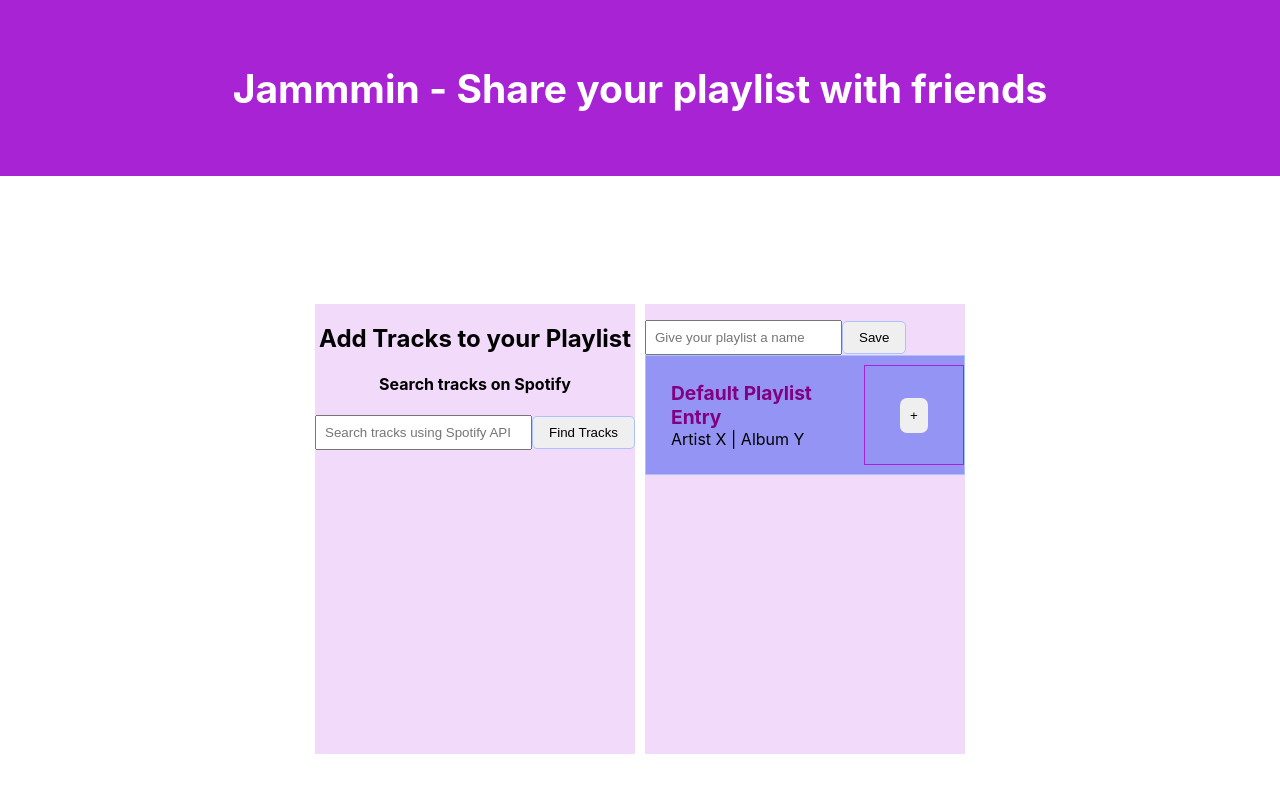
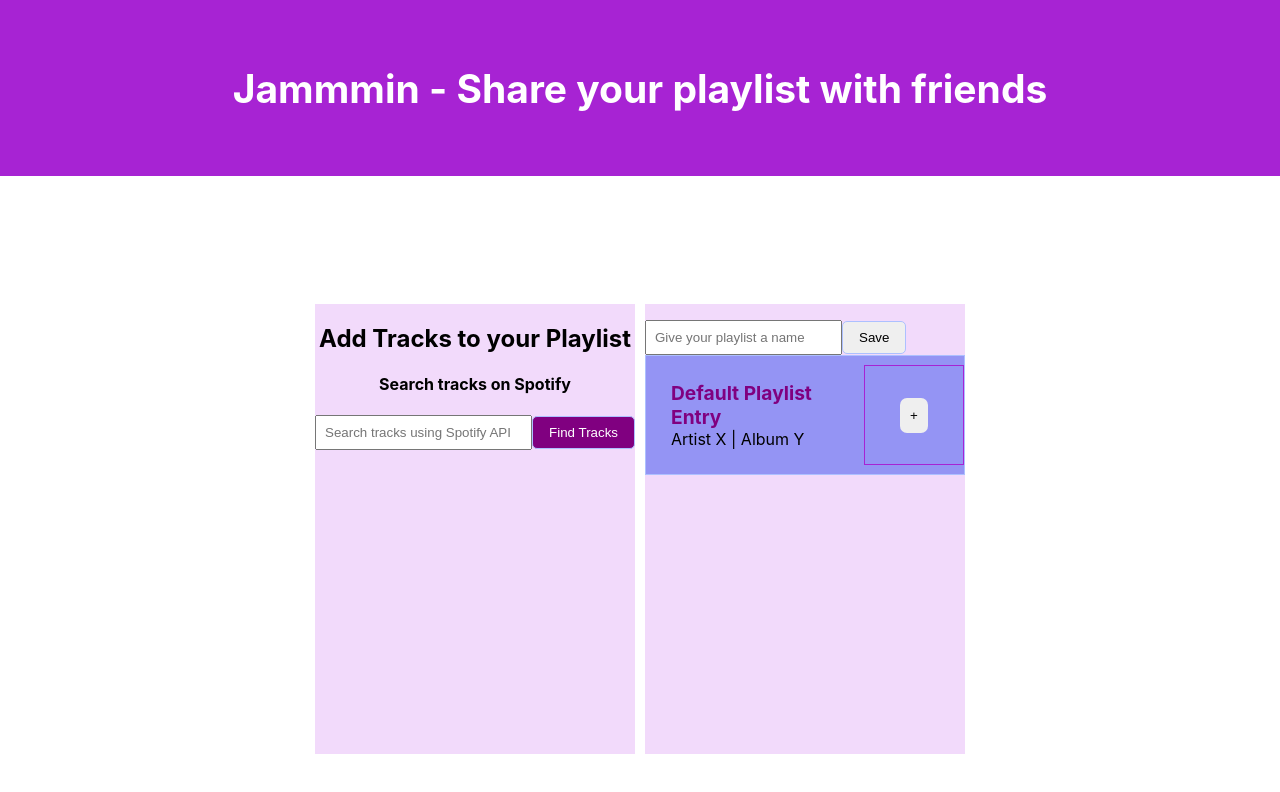
Before and after one commit to DHBuild002/jammmin-playlist-creation-tool, a React (Create React App) app: page / in a window 1280 px wide. Shown: the top 792 px of the page. Built offline with nearby package versions, Linux system fonts and the light colour scheme.

Commit message:
Apply Button Styling

```diff
--- a/src/components/styles/Search.css
+++ b/src/components/styles/Search.css
@@ -2,6 +2,7 @@
     width: 100%;
     display: flex;
     align-items: center;
+    padding: 0;
 }
 .search input {
     flex: 1;
@@ -14,4 +15,7 @@
     border: 1px solid #adc0ff;
     border-radius: 5px;
     cursor: pointer;
+    text-decoration: none;
+    background-color: purple;
+    color: white;
   }
```
